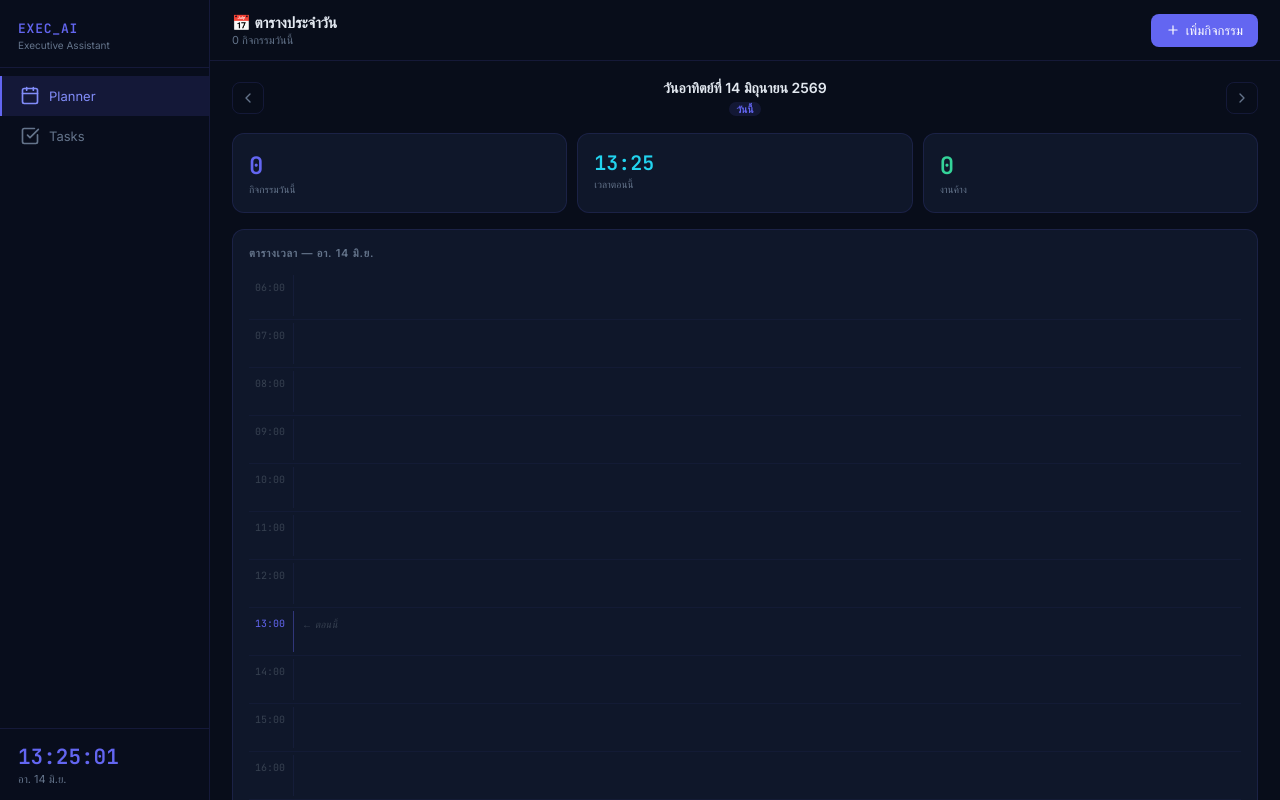
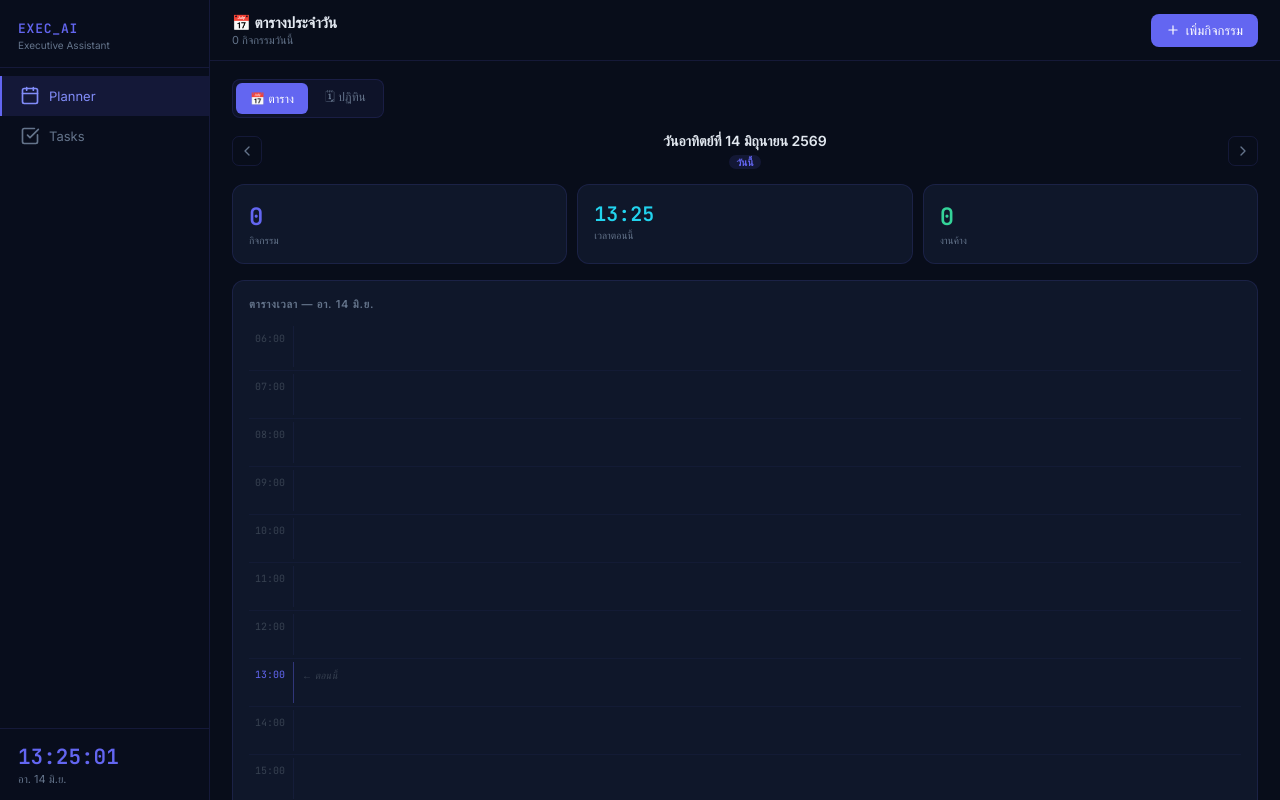
Before and after one commit to Krittpas/Exex_Ai, a React (Vite) app: page / in a window 1280 px wide. Built offline with nearby package versions, Linux system fonts and the light colour scheme.

Commit message:
feat: add calendar view + color improvements

```diff
--- a/src/App.jsx
+++ b/src/App.jsx
@@ -60,12 +60,20 @@ export default function App() {
   const [newEv, setNewEv] = useState({ hour:"8", endHour:"9", title:"", category:"school" });
   const [newTk, setNewTk] = useState({ title:"", priority:"medium", category:"school", due:"" });
   const [tkFilter, setTkFilter] = useState("all");
-  const [date, setDate] = useState(() => new Date().toISOString().split("T")[0]);
+  const [date, setDate]               = useState(() => new Date().toISOString().split("T")[0]);
+  const [plannerMode, setPlannerMode] = useState("timeline");
+  const [calMonth, setCalMonth]       = useState(() => new Date().toISOString().slice(0, 7));
 
   const shiftDate = (delta) => {
     const d = new Date(date + "T00:00:00");
     d.setDate(d.getDate() + delta);
     setDate(d.toISOString().split("T")[0]);
+  };
+
+  const shiftCalMonth = (delta) => {
+    const [y, m] = calMonth.split("-").map(Number);
+    const d = new Date(y, m - 1 + delta, 1);
+    setCalMonth(`${d.getFullYear()}-${String(d.getMonth() + 1).padStart(2, "0")}`);
   };
 
   useEffect(() => {
@@ -201,31 +209,50 @@ export default function App() {
   );
 
   const PlannerView = () => {
-    const todayStr  = new Date().toISOString().split("T")[0];
-    const isToday   = date === todayStr;
-    const dayEvs    = events.filter(e => (e.date ?? todayStr) === date);
-    const dateLabel = new Date(date + "T00:00:00").toLocaleDateString("th-TH", { weekday:"long", day:"numeric", month:"long", year:"numeric" });
-    const navBtn    = (x={}) => ({ display:"flex", alignItems:"center", justifyContent:"center", width:32, height:32, borderRadius:8, border:`1px solid ${C.border}`, background:"transparent", color:C.muted, cursor:"pointer", flexShrink:0, transition:"all .15s", ...x });
+    const todayStr = new Date().toISOString().split("T")[0];
+    const isToday  = date === todayStr;
+    const dayEvs   = events.filter(e => (e.date ?? todayStr) === date);
+
+    const arrowBtn = { display:"flex", alignItems:"center", justifyContent:"center", width:30, height:30, borderRadius:7, border:`1px solid ${C.border}`, background:"transparent", color:C.muted, cursor:"pointer", flexShrink:0, transition:"all .15s" };
+    const modeTab  = (active) => ({ padding:"5px 14px", borderRadius:6, fontSize:12, fontWeight:500, cursor:"pointer", border:"none", fontFamily:"inherit", transition:"all .15s", background:active ? C.accent : "transparent", color:active ? "#fff" : C.muted });
+
+    /* ── Calendar helpers ── */
+    const [cy, cm] = calMonth.split("-").map(Number);
+    const firstDow  = (new Date(cy, cm - 1, 1).getDay() + 6) % 7; // Mon = 0
+    const daysInMon = new Date(cy, cm, 0).getDate();
+    const cells     = [...Array(firstDow).fill(null), ...Array.from({ length: daysInMon }, (_, i) => i + 1)];
+    while (cells.length % 7 !== 0) cells.push(null);
+    const monthLabel = new Date(cy, cm - 1, 1).toLocaleDateString("th-TH", { month:"long", year:"numeric" });
+
     return (
       <div>
-        {/* Date navigation */}
-        <div style={{ display:"flex", alignItems:"center", gap:10, marginBottom:16 }}>
-          <button style={navBtn()} onClick={() => shiftDate(-1)}><ChevronLeft size={16}/></button>
-          <div style={{ flex:1, textAlign:"center" }}>
-            <div style={{ fontSize:14, fontWeight:600, color:C.text }}>{dateLabel}</div>
-            {isToday && (
-              <span style={{ fontSize:10, padding:"1px 8px", borderRadius:999, background:C.accentDim, color:C.accent, fontWeight:600 }}>วันนี้</span>
-            )}
+        {/* Mode toggle */}
+        <div style={{ display:"flex", alignItems:"center", justifyContent:"space-between", marginBottom:14 }}>
+          <div style={{ display:"flex", gap:3, background:"rgba(99,102,241,.07)", padding:3, borderRadius:8, border:`1px solid ${C.border}` }}>
+            <button style={modeTab(plannerMode === "timeline")} onClick={() => setPlannerMode("timeline")}>📅 ตาราง</button>
+            <button style={modeTab(plannerMode === "calendar")} onClick={() => { setPlannerMode("calendar"); setCalMonth(date.slice(0, 7)); }}>🗓 ปฏิทิน</button>
           </div>
-          <button style={navBtn()} onClick={() => shiftDate(1)}><ChevronRight size={16}/></button>
           {!isToday && (
-            <button style={navBtn({ fontSize:10, padding:"0 10px", width:"auto", color:C.accent, borderColor:C.accent })}
-              onClick={() => setDate(todayStr)}>วันนี้</button>
+            <button className="bp" style={btn("primary", { fontSize:11, padding:"5px 12px" })} onClick={() => setDate(todayStr)}>กลับวันนี้</button>
           )}
         </div>
 
+        {plannerMode === "timeline" ? (
+          <>
+            {/* Date nav */}
+            <div style={{ display:"flex", alignItems:"center", gap:10, marginBottom:14 }}>
+              <button className="nav-arrow" style={arrowBtn} onClick={() => shiftDate(-1)}><ChevronLeft size={16}/></button>
+              <div style={{ flex:1, textAlign:"center" }}>
+                <div style={{ fontSize:14, fontWeight:600, color:C.text }}>
+                  {new Date(date + "T00:00:00").toLocaleDateString("th-TH", { weekday:"long", day:"numeric", month:"long", year:"numeric" })}
+                </div>
+                {isToday && <span style={{ fontSize:10, padding:"1px 8px", borderRadius:999, background:C.accentDim, color:C.accent, fontWeight:600 }}>วันนี้</span>}
+              </div>
+              <button className="nav-arrow" style={arrowBtn} onClick={() => shiftDate(1)}><ChevronRight size={16}/></button>
+            </div>
+
             <StatRow items={[
-          { label:"กิจกรรมวันนี้", val:dayEvs.length, color:C.accent },
+              { label:"กิจกรรม", val:dayEvs.length, color:C.accent },
               { label:"เวลาตอนนี้", val:`${String(curH).padStart(2,"0")}:${String(now.getMinutes()).padStart(2,"0")}`, color:C.cyan, mono:true },
               { label:"งานค้าง", val:pendingCt, color:pendingCt > 0 ? C.red : C.green },
             ]} />
@@ -246,9 +273,7 @@ export default function App() {
                     </div>
                     <div style={{ width:1, background:isCur?"rgba(99,102,241,.4)":"rgba(99,102,241,.08)", alignSelf:"stretch" }} />
                     <div style={{ flex:1, display:"flex", flexDirection:"column", gap:3, padding:"2px 0" }}>
-                  {isCur && evs.length === 0 && (
-                    <div style={{ fontSize:10, color:C.dim, fontStyle:"italic", paddingTop:5 }}>← ตอนนี้</div>
-                  )}
+                      {isCur && evs.length === 0 && <div style={{ fontSize:10, color:C.dim, fontStyle:"italic", paddingTop:5 }}>← ตอนนี้</div>}
                       {evs.map(ev => {
                         const cat = CATS[ev.category] || CATS.other;
                         return (
@@ -264,6 +289,81 @@ export default function App() {
                 );
               })}
             </div>
+          </>
+        ) : (
+          /* ── Calendar view ── */
+          <div>
+            {/* Month nav */}
+            <div style={{ display:"flex", alignItems:"center", gap:10, marginBottom:14 }}>
+              <button className="nav-arrow" style={arrowBtn} onClick={() => shiftCalMonth(-1)}><ChevronLeft size={16}/></button>
+              <div style={{ flex:1, textAlign:"center", fontSize:14, fontWeight:600, color:C.text }}>{monthLabel}</div>
+              <button className="nav-arrow" style={arrowBtn} onClick={() => shiftCalMonth(1)}><ChevronRight size={16}/></button>
+            </div>
+
+            <div style={card({ padding:12 })}>
+              {/* Day headers */}
+              <div style={{ display:"grid", gridTemplateColumns:"repeat(7,1fr)", gap:2, marginBottom:6 }}>
+                {["จ","อ","พ","พฤ","ศ","ส","อา"].map((d, i) => (
+                  <div key={i} style={{ textAlign:"center", fontSize:10, fontWeight:600, color:i >= 5 ? "#F87171" : C.muted, padding:"4px 0" }}>{d}</div>
+                ))}
+              </div>
+
+              {/* Weeks */}
+              {Array.from({ length: cells.length / 7 }, (_, wi) => (
+                <div key={wi} style={{ display:"grid", gridTemplateColumns:"repeat(7,1fr)", gap:2, marginBottom:2 }}>
+                  {cells.slice(wi * 7, wi * 7 + 7).map((day, di) => {
+                    if (!day) return <div key={di} style={{ minHeight:52 }} />;
+                    const dayStr  = `${cy}-${String(cm).padStart(2,"0")}-${String(day).padStart(2,"0")}`;
+                    const dayEvs  = events.filter(e => (e.date ?? todayStr) === dayStr);
+                    const isSel   = dayStr === date;
+                    const isDToday = dayStr === todayStr;
+                    const isWknd  = di >= 5;
+                    return (
+                      <div key={di} onClick={() => { setDate(dayStr); setPlannerMode("timeline"); }}
+                        style={{ minHeight:52, borderRadius:7, padding:"5px 4px", cursor:"pointer", transition:"all .15s",
+                          background: isSel ? C.accent : isDToday ? "rgba(99,102,241,.12)" : "rgba(255,255,255,.02)",
+                          border:`1px solid ${isSel ? C.accent : isDToday ? "rgba(99,102,241,.4)" : C.border}`,
+                        }}>
+                        <div style={{ fontSize:12, fontWeight:isSel||isDToday ? 700 : 400, color:isSel ? "#fff" : isDToday ? C.accent : isWknd ? "#F87171" : C.text, textAlign:"center", marginBottom:3 }}>{day}</div>
+                        <div style={{ display:"flex", gap:2, flexWrap:"wrap", justifyContent:"center" }}>
+                          {dayEvs.slice(0, 3).map(ev => {
+                            const cat = CATS[ev.category] || CATS.other;
+                            return <div key={ev.id} style={{ width:5, height:5, borderRadius:"50%", background:isSel ? "rgba(255,255,255,.75)" : cat.color }} />;
+                          })}
+                          {dayEvs.length > 3 && <span style={{ fontSize:8, color:isSel ? "rgba(255,255,255,.7)" : C.muted }}>+{dayEvs.length - 3}</span>}
+                        </div>
+                      </div>
+                    );
+                  })}
+                </div>
+              ))}
+            </div>
+
+            {/* Selected day event list */}
+            {(() => {
+              const selEvs = events.filter(e => (e.date ?? todayStr) === date).sort((a, b) => a.hour - b.hour);
+              if (!selEvs.length) return null;
+              return (
+                <div style={{ marginTop:12 }}>
+                  <div style={{ fontSize:11, fontWeight:600, color:C.muted, textTransform:"uppercase", letterSpacing:".07em", marginBottom:8 }}>
+                    {new Date(date + "T00:00:00").toLocaleDateString("th-TH", { weekday:"long", day:"numeric", month:"long" })}
+                  </div>
+                  {selEvs.map(ev => {
+                    const cat = CATS[ev.category] || CATS.other;
+                    return (
+                      <div key={ev.id} style={{ display:"flex", alignItems:"center", gap:8, padding:"7px 10px", borderRadius:7, background:cat.bg, borderLeft:`3px solid ${cat.color}`, marginBottom:5 }}>
+                        <div style={{ width:7, height:7, borderRadius:"50%", background:cat.color, flexShrink:0 }} />
+                        <span style={{ flex:1, fontSize:13, fontWeight:500, color:cat.color }}>{ev.title}</span>
+                        <span style={{ fontFamily:C.fontMono, fontSize:10, color:cat.color, opacity:.6 }}>{String(ev.hour).padStart(2,"0")}:00–{String(ev.endHour).padStart(2,"0")}:00</span>
+                        <span style={{ cursor:"pointer", fontSize:11, color:C.red, opacity:.6 }} onClick={() => saveEv(events.filter(e => e.id !== ev.id))}>×</span>
+                      </div>
+                    );
+                  })}
+                </div>
+              );
+            })()}
+          </div>
+        )}
       </div>
     );
   };
@@ -325,6 +425,7 @@ export default function App() {
         ::-webkit-scrollbar{width:3px}::-webkit-scrollbar-thumb{background:rgba(99,102,241,.25);border-radius:2px}
         input::placeholder{color:#374151}select option{background:#0F172A;color:#E2E8F0}
         .bp:hover{background:#4F46E5!important}.bg:hover{background:rgba(99,102,241,.1)!important;color:#A5B4FC!important}
+        .nav-arrow:hover{border-color:#6366F1!important;color:#6366F1!important;background:rgba(99,102,241,.1)!important}
         .cs:hover{background:rgba(99,102,241,.18)!important}
         input[type=date]::-webkit-calendar-picker-indicator{filter:invert(0.4)}
       `}</style>
@@ -376,6 +477,7 @@ export default function App() {
         ::-webkit-scrollbar{width:3px}::-webkit-scrollbar-thumb{background:rgba(99,102,241,.25);border-radius:2px}
         input::placeholder{color:#374151}select option{background:#0F172A;color:#E2E8F0}
         .bp:hover{background:#4F46E5!important}.bg:hover{background:rgba(99,102,241,.1)!important;color:#A5B4FC!important}
+        .nav-arrow:hover{border-color:#6366F1!important;color:#6366F1!important;background:rgba(99,102,241,.1)!important}
         .nav-i:hover{background:rgba(99,102,241,.08)!important;color:#A5B4FC!important}
         .cs:hover{background:rgba(99,102,241,.18)!important}
         input[type=date]::-webkit-calendar-picker-indicator{filter:invert(0.4)}
```
Lines whose indentation alone changed are shown as unchanged.
